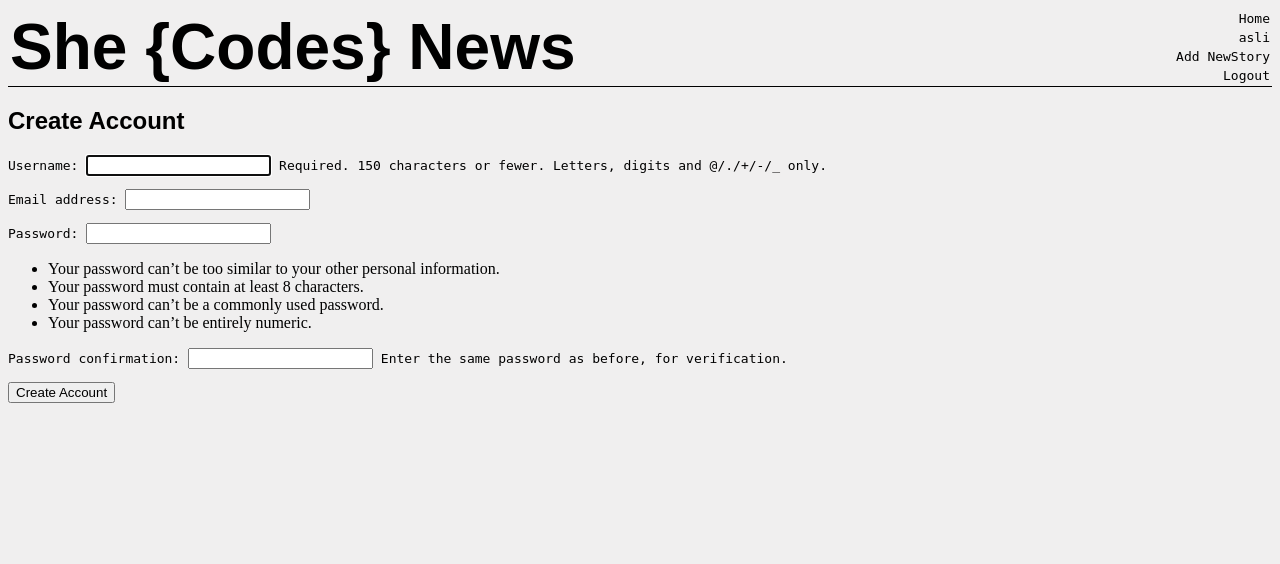
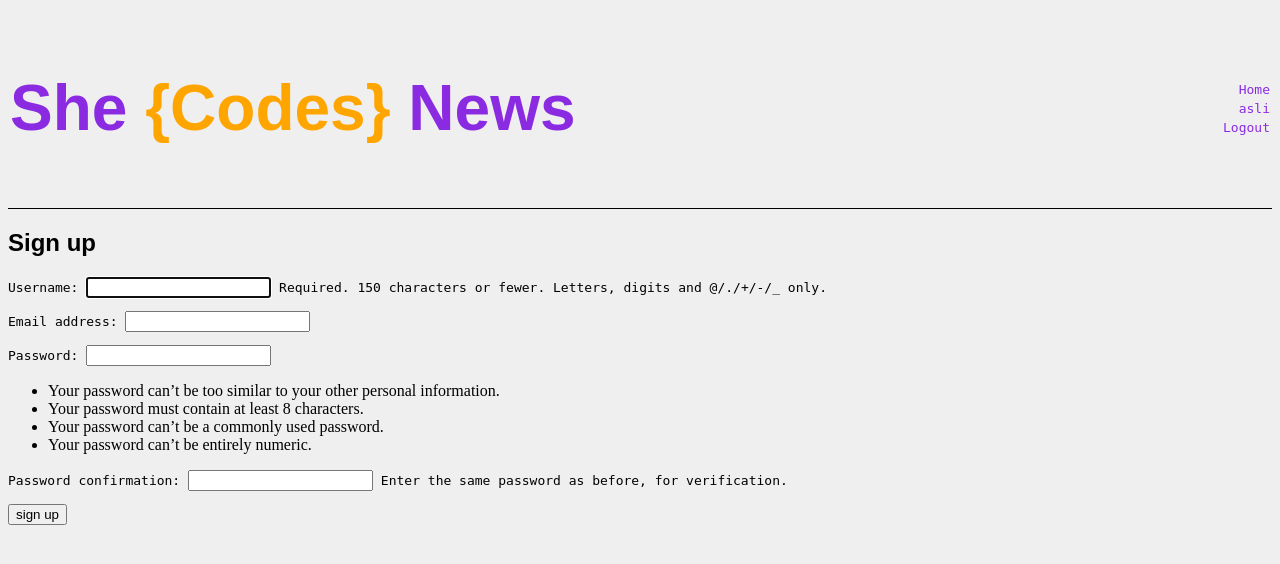
Before and after one commit to cindycheng061/Shecodes_Module3_Django_Project, a Django app: page /users/create-account/ in a window 1280 px wide. Shown: the top 564 px of the page. Run offline with Django 4.2, Linux system fonts and the light colour scheme; a user stored in the database is signed in; parts of the project's set-up code (start-up, migrations or seed data) failed here and were passed over; some web fonts are replaced.

Commit message:
creat account functionality, a new users can signup for an author

```diff
--- a/she_codes_news/news/templates/news/index.html
+++ b/she_codes_news/news/templates/news/index.html
@@ -8,7 +8,9 @@
 {% block content %}
 
 <br/>
-{% comment %} <a href="{% url 'news:newStory'%}">Add NewStory</a> {% endcomment %}
+
+<a href="{% url 'news:newStory'%}">Add NewStory</a>
+
 
 
 
--- a/she_codes_news/static/styles.css
+++ b/she_codes_news/static/styles.css
@@ -9,6 +9,8 @@
     align-items: center;
     justify-content:space-between;
     border-bottom: 1px solid #000;
+    height: 200px;
+
 }
 
 img {
@@ -21,6 +23,7 @@
     text-decoration: none;
     font-size: 4rem;
     margin: 0;
+    color:blueviolet;
 }
 
 h2 {
@@ -36,6 +39,8 @@
     flex-basis: 80%;
     display: flex;
 
+
+
 }
 
 nav {
@@ -43,12 +48,13 @@
     display: flex;
     flex-direction: column;
     align-items: flex-end;
+
 }
 
 a {
     margin: 2px;
     text-decoration: none;
-    color: #000;
+    color:blueviolet;
 }
 
 a, p {
--- a/she_codes_news/templates/base.html
+++ b/she_codes_news/templates/base.html
@@ -21,7 +21,7 @@
     <header>
       <div id="header-text">
         <a id="header-link" href="{% url 'news:index' %}">
-          <h1>She {Codes} News</h1>
+          <h1>She <span style="color:orange">{Codes}</span> News</h1>
         </a>
       </div>
       <!-- include nav here -->
--- a/she_codes_news/templates/nav.html
+++ b/she_codes_news/templates/nav.html
@@ -8,9 +8,10 @@
     {% if request.user.is_authenticated %}
         {% comment %} <a href="#">{{ user.username }}</a> {% endcomment %}
         <a href="{% url 'users:userProfile' pk=user.pk %}">{{ user.username }}</a>
-        <a href="{% url 'news:newStory'%}">Add NewStory</a>
+        {% comment %} <a href="{% url 'news:newStory'%}">Add NewStory</a> {% endcomment %}
         <a href="{% url 'logout' %}">Logout</a>
     {% else %}
         <a href="{% url 'login' %}">Login</a>
+        <a href="{% url 'users:createAccount'%}">Signup</a>
     {% endif %}
 </nav>
--- a/she_codes_news/users/templates/registration/login.html
+++ b/she_codes_news/users/templates/registration/login.html
@@ -6,4 +6,5 @@
         {% csrf_token %}
         {{ form.as_p }}
         <button type="submit">Login</button>
-    </form>{% endblock %}
+    </form>
+{% endblock %}
--- a/she_codes_news/users/templates/users/createAccount.html
+++ b/she_codes_news/users/templates/users/createAccount.html
@@ -1,10 +1,11 @@
 <!-- users/templates/users/createAccount.html -->
 {% extends 'base.html' %}
+
 {% block content %}
-    <h2>Create Account</h2>
+    <h2>Sign up</h2>
     <form method="post">
         {% csrf_token %}
         {{ form.as_p }}
-        <button type="submit">Create Account</button>
+        <button type="submit">sign up</button>
     </form>
 {% endblock %}
```
Also changed, not shown: she_codes_news/news/templates/news/createStory.html (+6 -3 lines).
